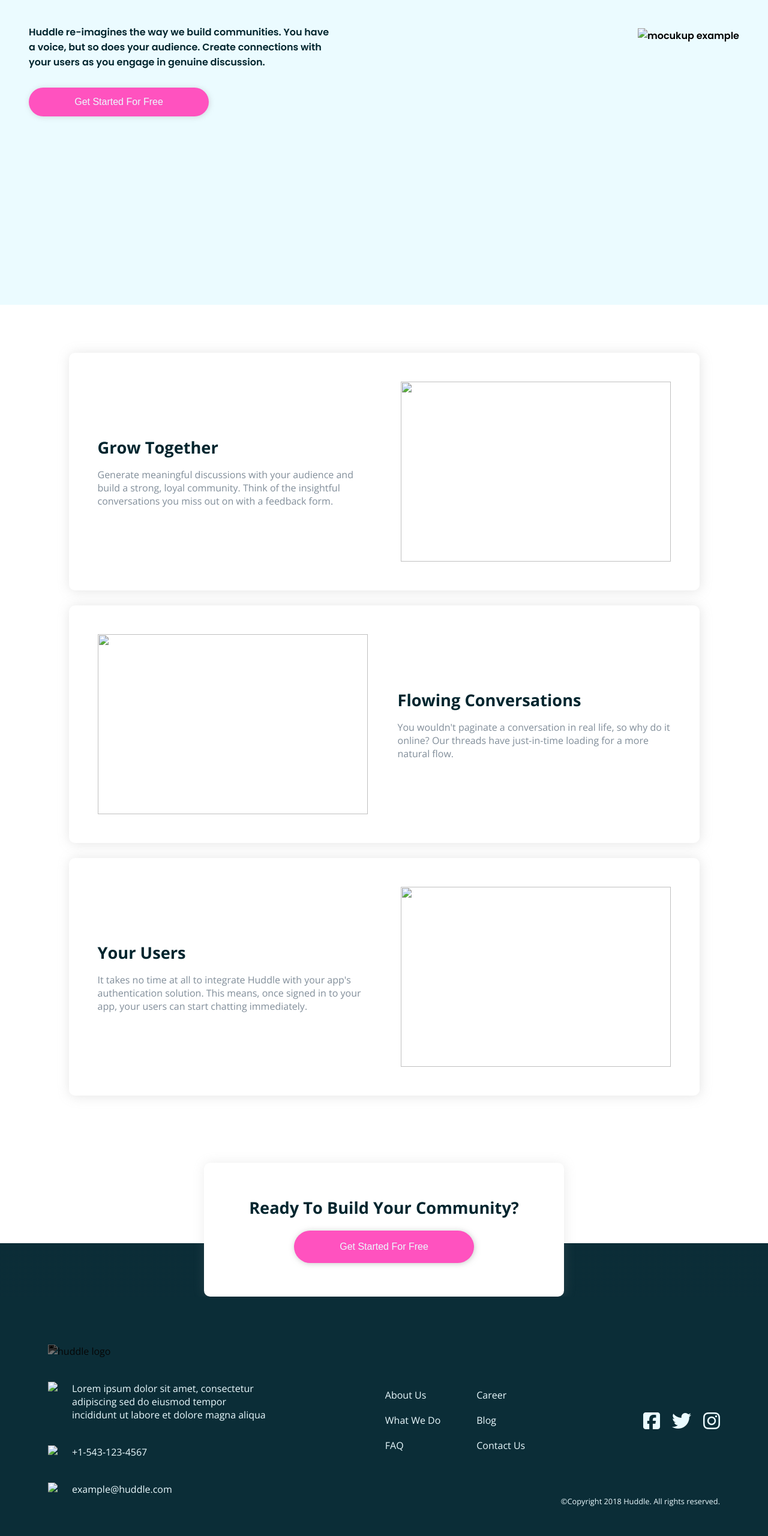
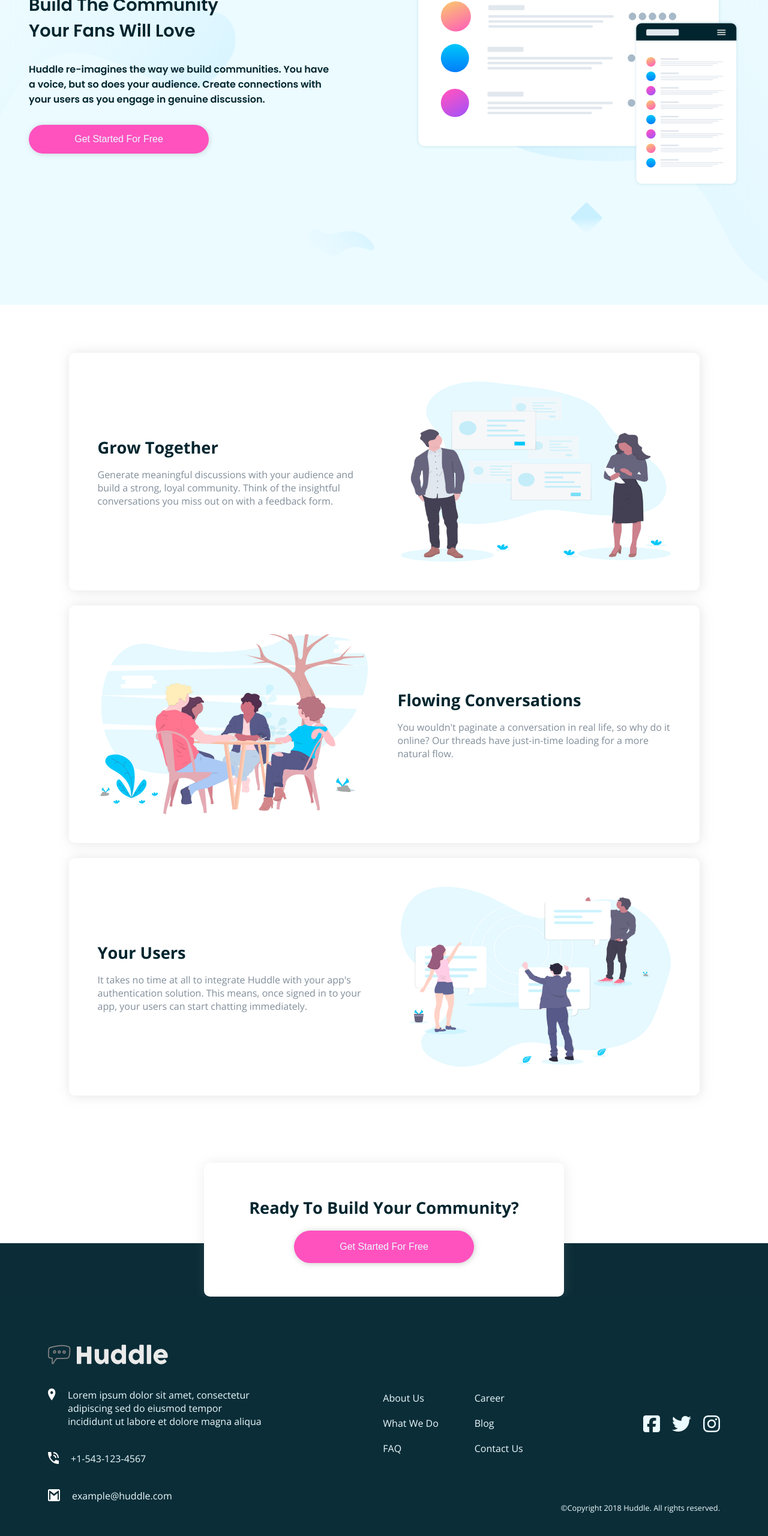
Before and after one commit to DevGuimtro/Huddle-landing-page, a plain HTML site: page index.html in a window 1280 px wide. Shown: the part 212-2772 px from the top of the page at 60% size. Drawn offline with nearby package versions, Linux system fonts and the light colour scheme; the site is published under a folder, as on GitHub Pages, so addresses that start at the root find nothing.

Commit message:
first commit

```diff
--- a/index.html
+++ b/index.html
@@ -22,7 +22,7 @@
   <body>
     <header class="header">
       <div class="header-nav">
-        <img src="/images/logo.svg" alt="huddle logo" class="logo-header" />
+        <img src="./images/logo.svg" alt="huddle logo" class="logo-header" />
         <button type="button" class="button-header">Try It Free</button>
       </div>
       <div class="container-header">
@@ -41,7 +41,7 @@
         </div>
         <div class="img-main">
           <img
-            src="/images/illustration-mockups.svg"
+            src="./images/illustration-mockups.svg"
             alt="mocukup example "
             class="mockup-img"
           />
@@ -62,7 +62,7 @@
             </div>
 
             <img
-              src="/images/illustration-grow-together.svg"
+              src="./images/illustration-grow-together.svg"
               alt=""
               class="card-img"
             />
@@ -70,7 +70,7 @@
 
           <div class="card-conversations">
             <img
-              src="/images/illustration-flowing-conversation.svg"
+              src="./images/illustration-flowing-conversation.svg"
               alt=""
               class="card-flowing"
             />
@@ -94,7 +94,7 @@
             </div>
 
             <img
-              src="/images/illustration-your-users.svg"
+              src="./images/illustration-your-users.svg"
               alt=""
               class="card-img"
             />
@@ -116,10 +116,10 @@
     <footer class="footer">
       <div class="footer-container">
         <div class="footer-main-content">
-          <img src="/images/logo.svg" alt="huddle logo" class="logo-footer" />
+          <img src="./images/logo.svg" alt="huddle logo" class="logo-footer" />
           <div class="localization">
             <img
-              src="/images/icon-location.svg"
+              src="./images/icon-location.svg"
               alt="localization"
               class="icon-footer"
             />
@@ -130,7 +130,7 @@
           </div>
           <div class="phone-number">
             <img
-              src="/images/icon-phone.svg"
+              src="./images/icon-phone.svg"
               alt="phone calling"
               class="icon-footer"
             />
@@ -138,7 +138,7 @@
           </div>
           <div class="email-footer">
             <img
-              src="/images/icon-email.svg"
+              src="./images/icon-email.svg"
               alt="email box"
               class="icon-footer"
             />
--- a/style.css
+++ b/style.css
@@ -34,7 +34,7 @@ font-family: 'Poppins', sans-serif; */
 
 .header {
   height: 90vh;
-  background-image: url(/images/bg-hero-desktop.svg);
+  background-image: url(./images/bg-hero-desktop.svg);
   background-color: hsl(193, 100%, 96%);
   background-repeat: no-repeat;
   background-size: cover;
@@ -334,7 +334,7 @@ i:hover {
 @media (min-width: 375px) and (max-width: 1023px) {
   .header {
     min-height: 100vh;
-    background-image: url(/images/bg-hero-mobile.svg);
+    background-image: url(./images/bg-hero-mobile.svg);
     background-size: cover;
   }
 
```
